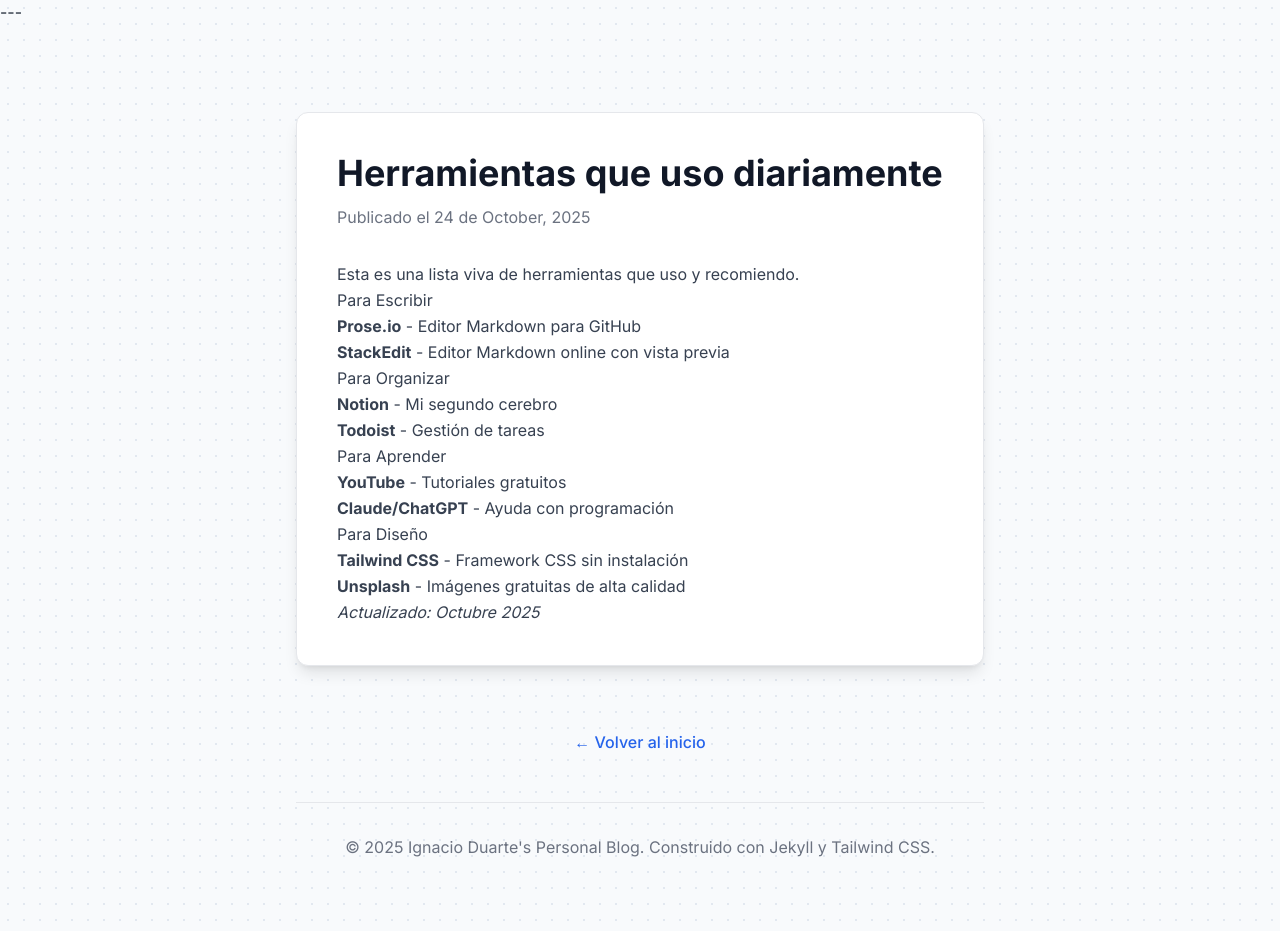
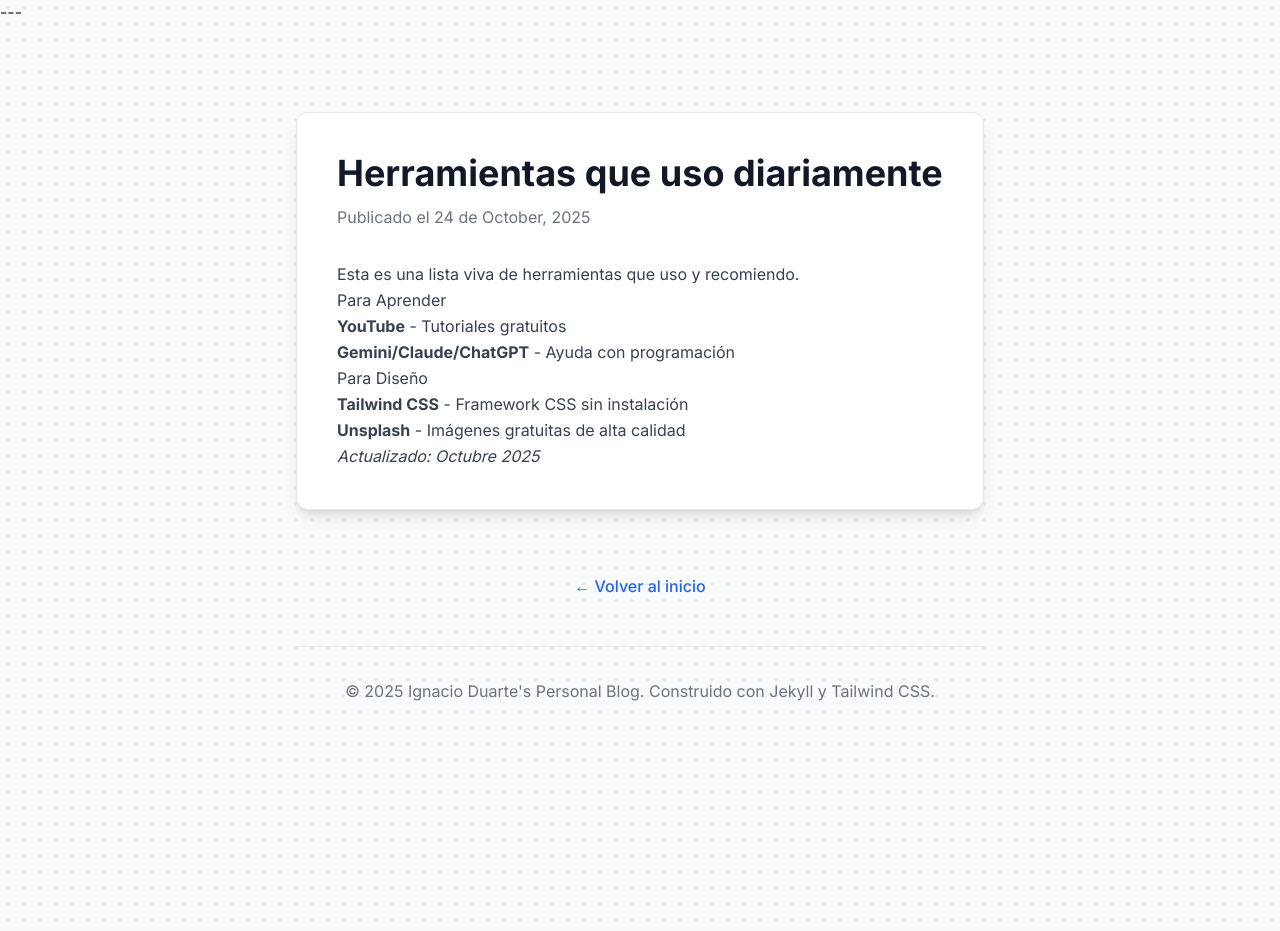
Before and after one commit to ignaciodrd/personal_blog_ig, a Jekyll site: the page built from _otros/primero.md, in a window 1280 px wide. Built offline with Jekyll 4.4.1, drawn with Linux system fonts in a browser that asks for light colours; nearby versions of some CDN libraries.

Commit message:
muchas actualizaciones

```diff
--- a/_otros/primero.md
+++ b/_otros/primero.md
@@ -1,22 +1,15 @@
 ---
 title: "Herramientas que uso diariamente"
 date: 2025-10-24
-excerpt: "Una lista de las herramientas y recursos que utilizo en mi día a día para ser más productivo."
+excerpt: "Una lista de las herramientas y recursos que utilizo en mi día a día."
 ---
 
 Esta es una lista viva de herramientas que uso y recomiendo.
 
-## Para Escribir
-- **Prose.io** - Editor Markdown para GitHub
-- **StackEdit** - Editor Markdown online con vista previa
-
-## Para Organizar
-- **Notion** - Mi segundo cerebro
-- **Todoist** - Gestión de tareas
 
 ## Para Aprender
 - **YouTube** - Tutoriales gratuitos
-- **Claude/ChatGPT** - Ayuda con programación
+- **Gemini/Claude/ChatGPT** - Ayuda con programación
 
 ## Para Diseño
 - **Tailwind CSS** - Framework CSS sin instalación
--- a/index.html
+++ b/index.html
@@ -41,7 +41,7 @@
                 {{ site.title }}
             </h1>
             <p class="text-xl text-gray-600 mt-3">
-                Product developer, Escritor, Creador.
+                product developer, escritor, creador.
             </p>
         </header>
 
@@ -220,7 +220,7 @@
         </main>
 
         <footer class="text-center text-gray-500 py-8 border-t border-gray-200">
-            <p>&copy; 2025 {{ site.title }}. Construido con Jekyll y Tailwind CSS.</p>
+            <p>&copy; 2025 {{ site.title }}. Construido con Gemini, Claude y ChatGPT.</p>
         </footer>
     </div>
 </body>
```
Also changed, not shown: _otros/gems.md (added, +21 -0 lines), _proyectos/2025-10-22-mi-primer-articulo.md (+2 -2 lines), _reflexiones/porque.md (+1 -1 lines).
